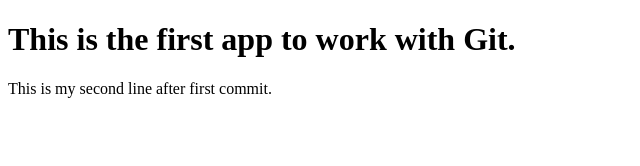
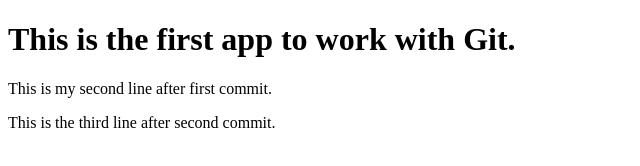
Before and after one commit to Harishg427/The-First-app, a plain HTML site: page index.html in a window 1280 px wide. Shown: the whole page, without its empty margins (0-640 px from the left). Drawn offline with Linux system fonts and the light colour scheme.

Commit message:
Third commit

```diff
--- a/index.html
+++ b/index.html
@@ -9,5 +9,6 @@
 <body>
     <h1>This is the first app to work with Git.</h1>
     <p>This is my second line after first commit.</p>
+    <a>This is the third line after second commit.</a>
 </body>
 </html>
```
